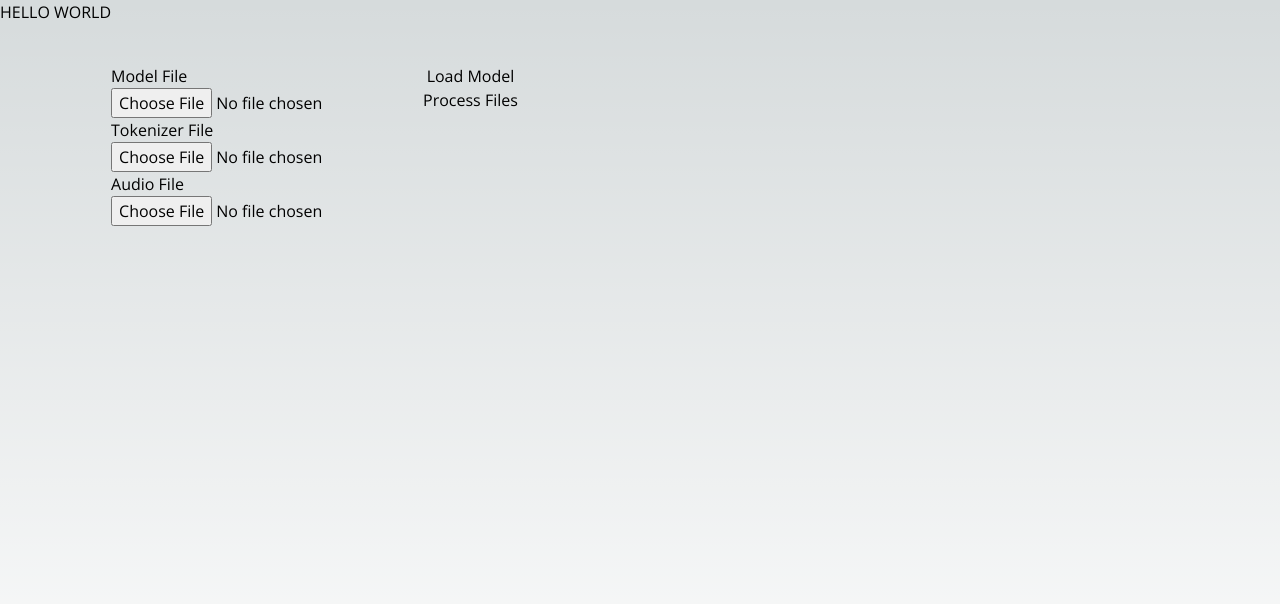
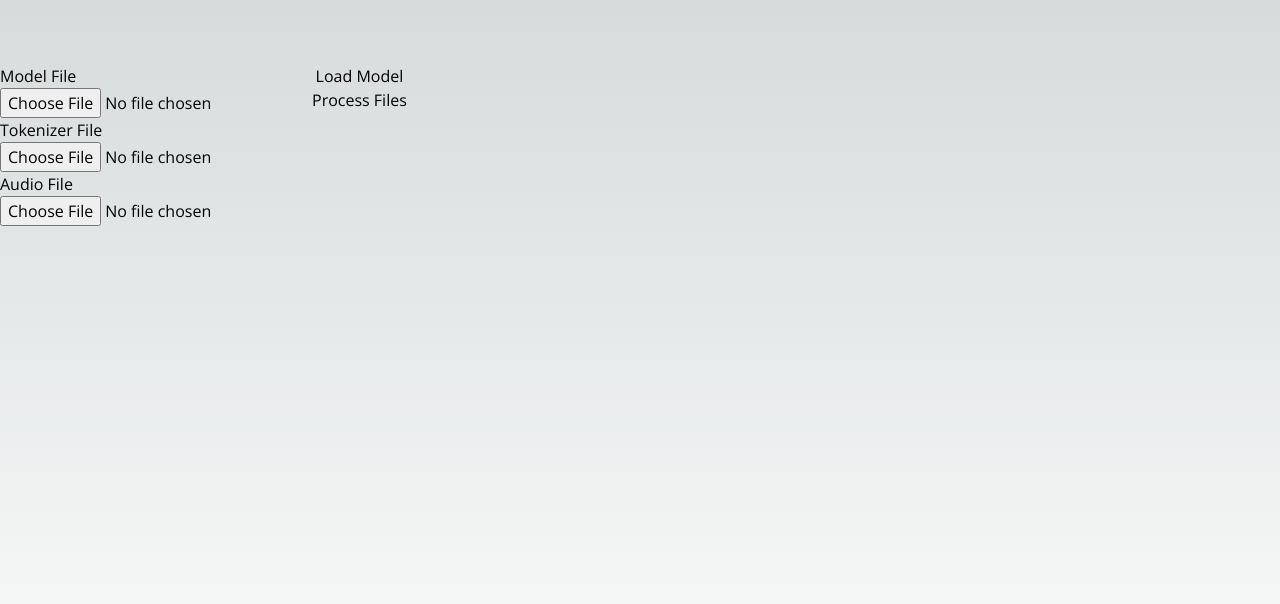
Before and after one commit to FL33TW00D/whisper-turbo, a Next.js app in the folder playground/: page / in a window 1280 px wide. Shown: the top 604 px of the page. Built offline with nearby package versions, Linux system fonts and the light colour scheme.

Commit message:
chore: large worked

```diff
--- a/playground/src/pages/index.tsx
+++ b/playground/src/pages/index.tsx
@@ -2,7 +2,6 @@
 import { Open_Sans } from "@next/font/google";
 import { useState, useRef, useEffect } from "react";
 import { InferenceSession, SessionManager } from "whisper-turbo";
-import { unwrapOr } from "true-myth/dist/es/result";
 
 const open_sans = Open_Sans({ subsets: ["latin"] });
 
@@ -63,7 +62,6 @@
         <div className={`p-0 ${open_sans.className}`}>
             <div className="flex-1 flex flex-col">
                 <div className="flex flex-row h-screen">
-                    <h1>HELLO WORLD</h1>
                     <div className="flex flex-col py-16">
                         <label htmlFor="modelFile">Model File</label>
                         <input
```
